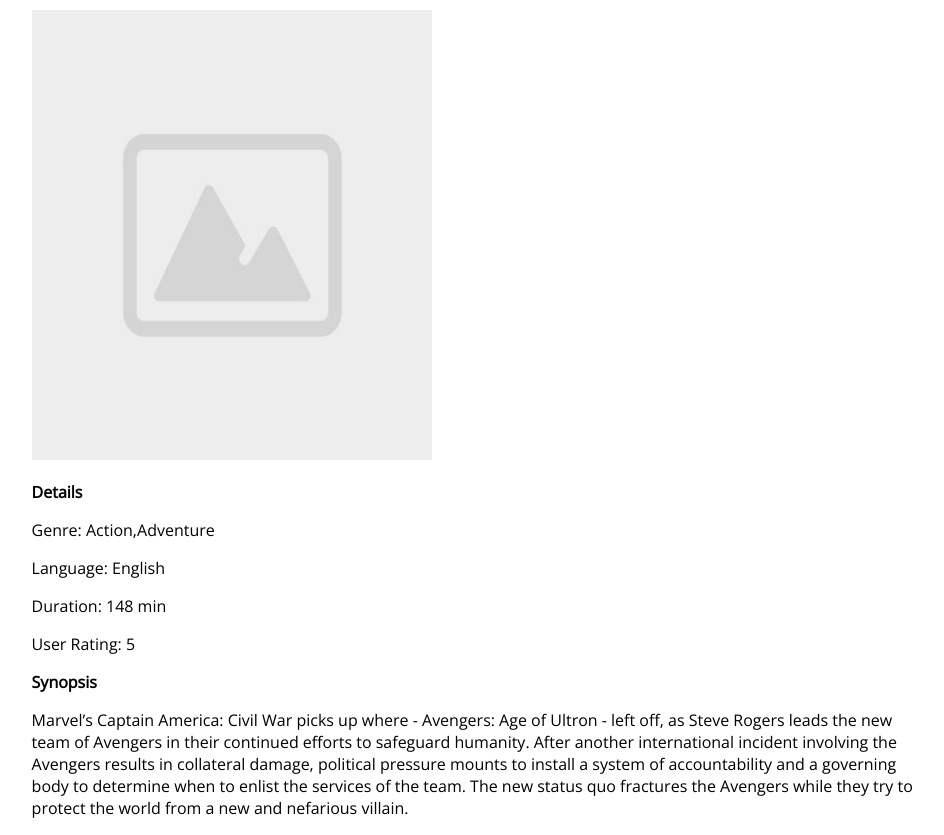
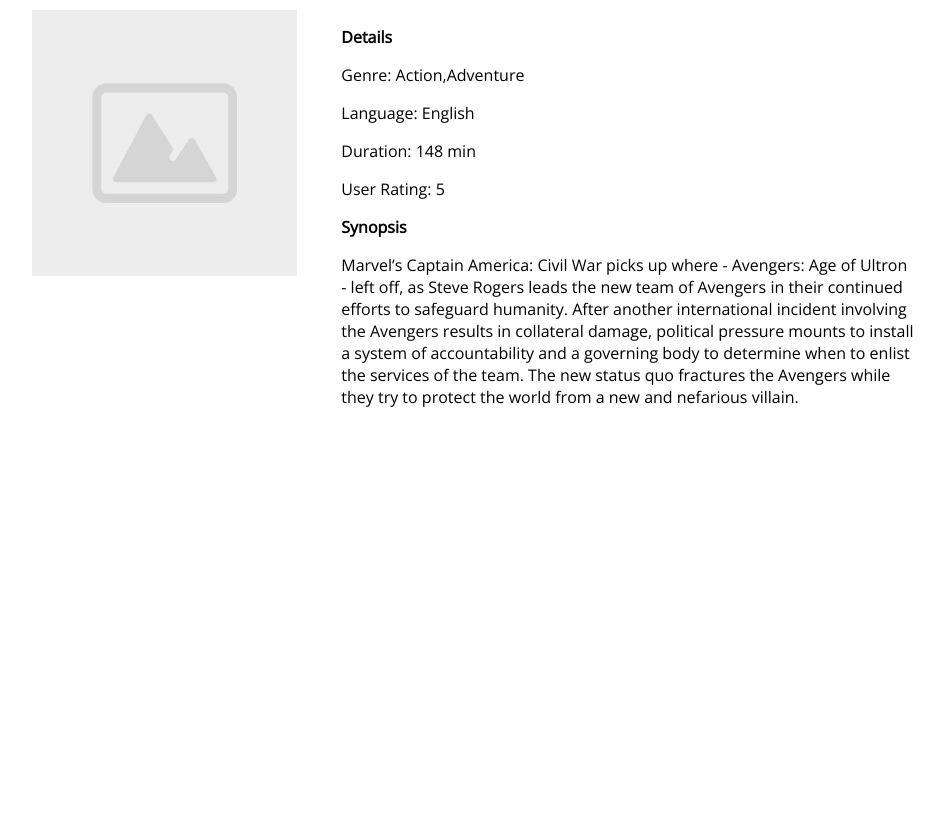
Before and after one commit to rizwanbutt314/gv_cinema_system, a Django app: page /detail/1/ in a window 1280 px wide. Shown: the part 229-1064 px from the top of the page, without its empty margins (166-1110 px from the left). After the commit the page ends 636 px from the top, so only its background shows below. Run offline with Django 3.2, Linux system fonts and the light colour scheme; data comes from the database, SQL or seed files in the repository; data that the repository does not hold is empty.

Commit message:
css updated

```diff
--- a/gv_cinema_app/movies/static/styles/detail.css
+++ b/gv_cinema_app/movies/static/styles/detail.css
@@ -18,9 +18,17 @@
     margin-bottom: 10px;
 }
 
+.movie-detail{
+    width: 65%;
+    float: right;
+}
+.photo-container{
+    width: 30%;
+    float: left;
+    overflow: hidden;
+}
+
 .photo-container img {
-    width: 400px;
-    height: 450px;
-    margin-bottom: 0;
-
+    width: 100%;
+    height: auto;
 }
```
Also changed, not shown: gv_cinema_app/movies/static/styles/index.css (+6 -2 lines).
